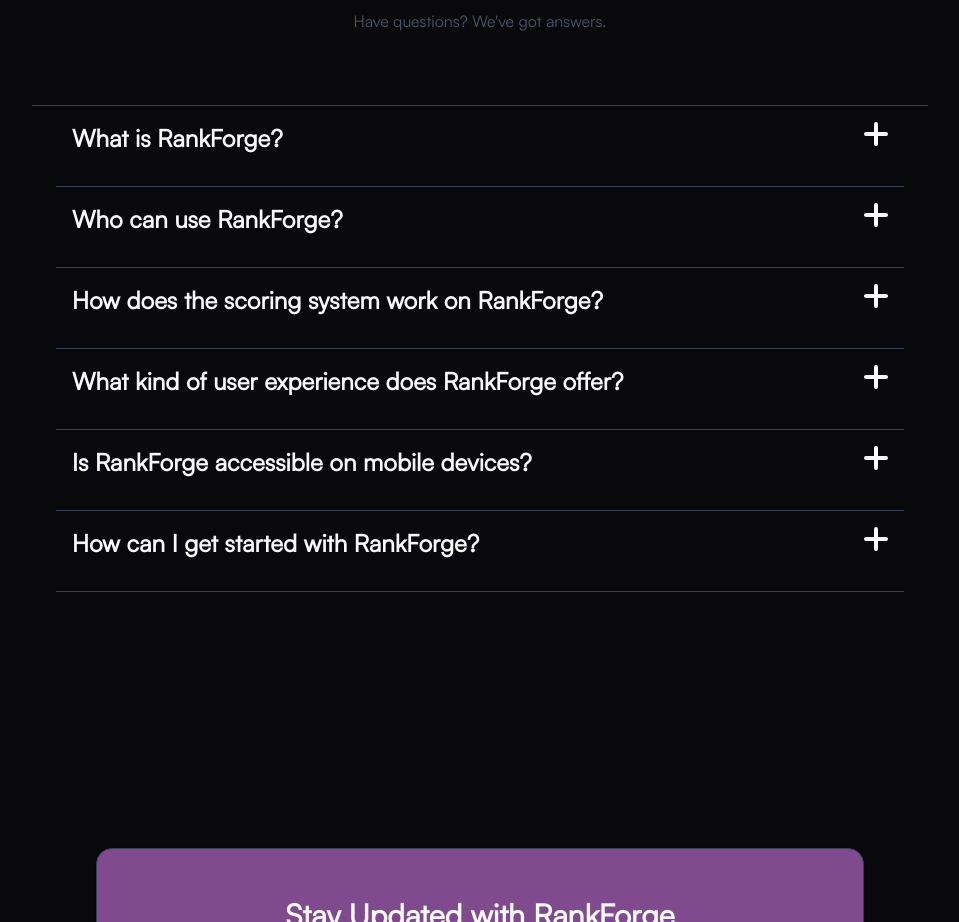
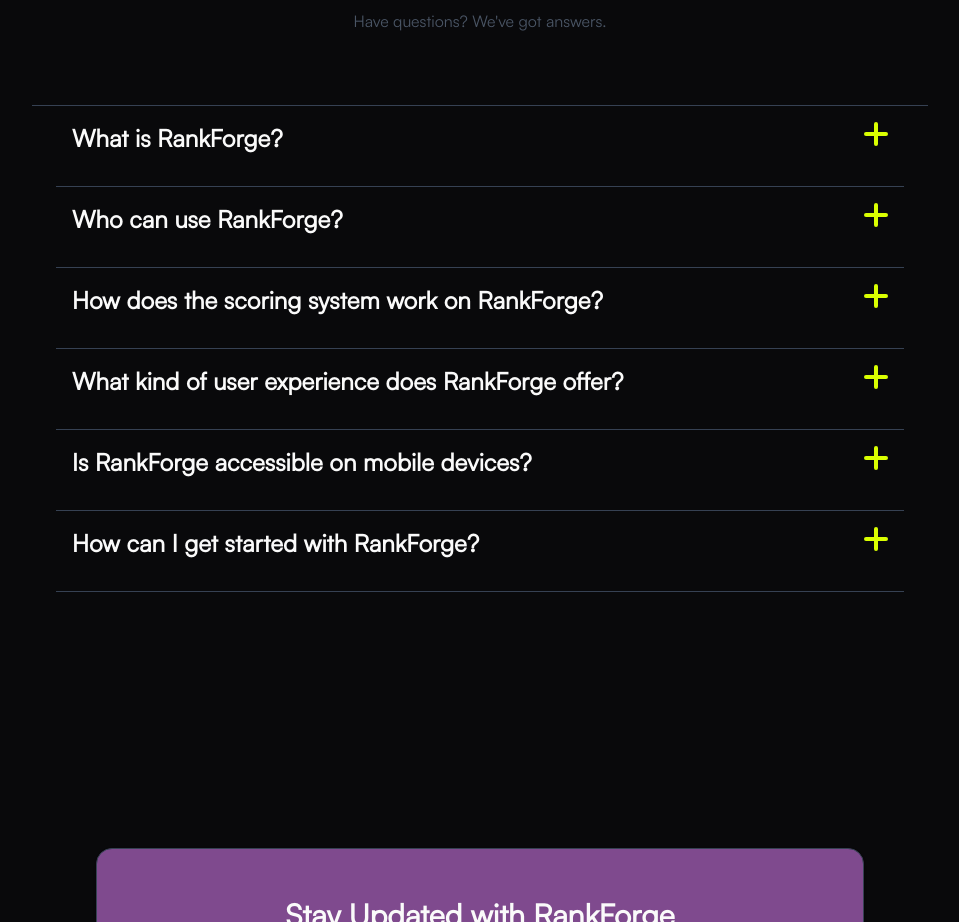
Before and after one commit to IDAN-DEVS/rankforge-frontend, a Next.js app: page / in a window 1280 px wide. Shown: the part 4981-5903 px from the top of the page, without its empty margins (160-1119 px from the left). Built offline with nearby package versions, Linux system fonts and the light colour scheme.

Commit message:
pushing to team repo: changed faq color

```diff
--- a/components/faq-card.tsx
+++ b/components/faq-card.tsx
@@ -53,9 +53,9 @@
       >
         <h2 className="font-semibold text-md md:text-2xl mb-4">{question}</h2>
         <button className="p-2 cursor-pointer text-xl relative w-6 h-6 flex items-center justify-center">
-          <span className=" bg-foreground absolute h-1 rounded-full w-6" />
+          <span className=" bg-primary absolute h-1 rounded-full w-6" />
           <span
-            className={`absolute bg-foreground h-1 rounded-full w-6 transition-transform duration-500 ease-out ${
+            className={`absolute bg-primary h-1 rounded-full w-6 transition-transform duration-500 ease-out ${
               isOpen === id ? "rotate-0" : "rotate-270"
             }`}
           />
```
